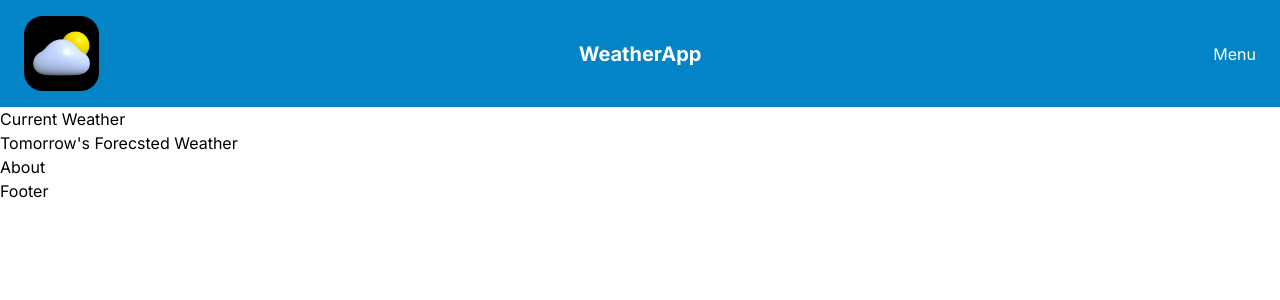
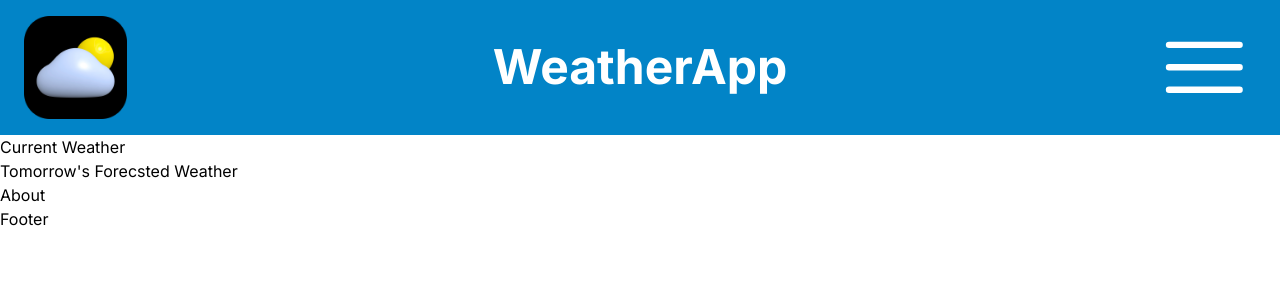
Before and after one commit to tbrown034/my-weather-app, a Next.js app: page / in a window 1280 px wide. Shown: the top 300 px of the page. Built offline with nearby package versions, Linux system fonts and the light colour scheme.

Commit message:
feat: stylized header using flex and tailwind width, also colors and text sizes

```diff
--- a/app/Components/Header.jsx
+++ b/app/Components/Header.jsx
@@ -1,18 +1,21 @@
 import Link from "next/link";
 import Image from "next/image";
 import Logo from "../../public/Images/weatherLogo.png";
+import { Bars3Icon } from "@heroicons/react/24/solid";
 
 export default function Header() {
   return (
     <>
       <header className="flex items-center justify-between px-6 py-4 text-white bg-sky-600">
-        <div className="w-1/4">
-          <Image src={Logo} alt="logo" height={75} />
+        <div className="w-1/12">
+          <Image src={Logo} alt="logo" />
         </div>
-        <Link className="w-1/2 text-xl font-bold text-center" href="/">
+        <Link className="text-5xl font-bold text-center " href="/">
           WeatherApp
         </Link>
-        <div className="w-1/4 text-right">Menu</div>
+        <div className="w-1/12 ">
+          <Bars3Icon />
+        </div>
       </header>
     </>
   );
--- a/package.json
+++ b/package.json
@@ -9,6 +9,7 @@
     "lint": "next lint"
   },
   "dependencies": {
+    "@heroicons/react": "^2.0.18",
     "autoprefixer": "10.4.14",
     "eslint": "8.41.0",
     "eslint-config-next": "13.4.4",
```
Also changed, not shown: 1 other file (tests, documents, lock files or other folders).
